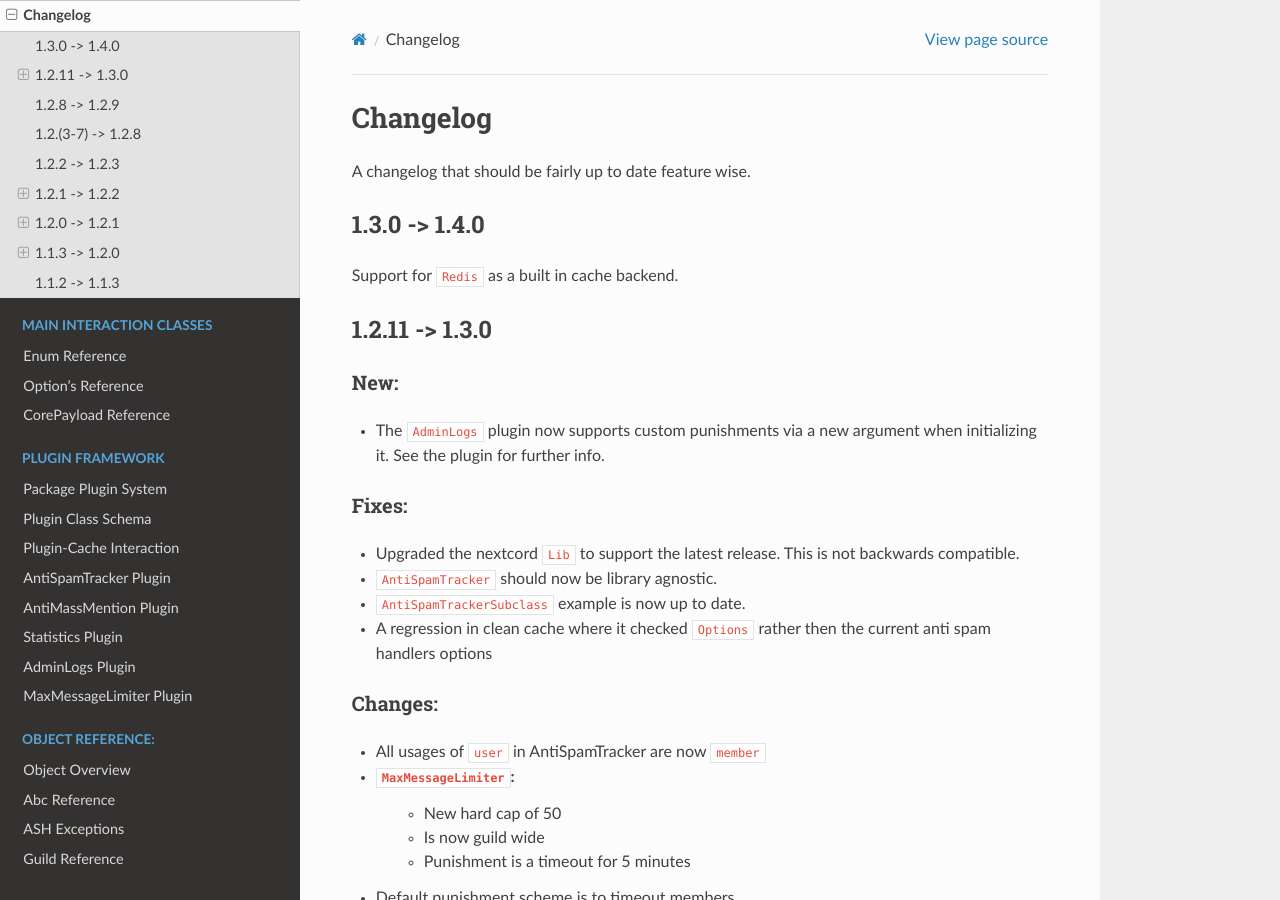
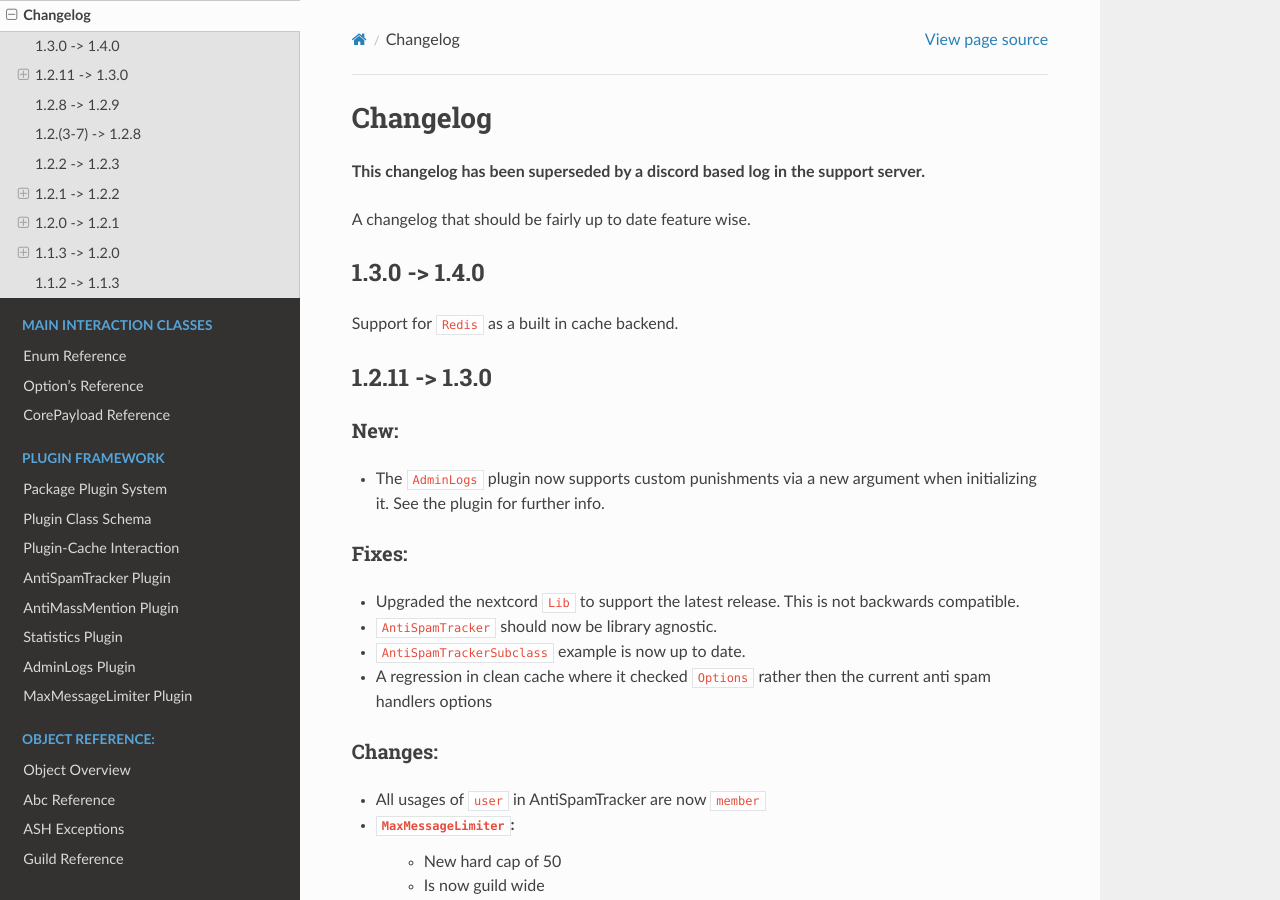
Before and after one commit to Skelmis/Discord-Anti-Spam, a Sphinx documentation site: the page built from docs/modules/changelog.rst, in a window 1280 px wide and 900 px high. Built offline with Sphinx 7.4.7 and the Read the Docs theme 2.0.0, drawn with Linux system fonts in a browser that asks for light colours; some of the changed lines change nothing that is shown.

Commit message:
fix: documentation builds

```diff
--- a/docs/conf.py
+++ b/docs/conf.py
@@ -56,8 +56,7 @@
 intersphinx_mapping = {
     "python": ("https://docs.python.org/3", None),
     "discord.py": ("https://discordpy.readthedocs.io/en/latest/", None),
-    "hikari": ("https://www.hikari-py.dev/objects.inv", None),
-    "pincer": ("https://docs.pincer.dev/en/latest/", None),
+    "hikari": ("https://docs.hikari-py.dev/en/latest/", None),
 }
 
 master_doc = "index"
--- a/docs/modules/changelog.rst
+++ b/docs/modules/changelog.rst
@@ -1,5 +1,7 @@
 Changelog
 =========
+
+**This changelog has been superseded by a discord based log in the support server.**
 
 A changelog that should be fairly up to date feature wise.
 
@@ -9,7 +11,7 @@
 Support for ``Redis`` as a built in cache backend.
 
 1.2.11 -> 1.3.0
---------------
+---------------
 
 New:
 ****
```
